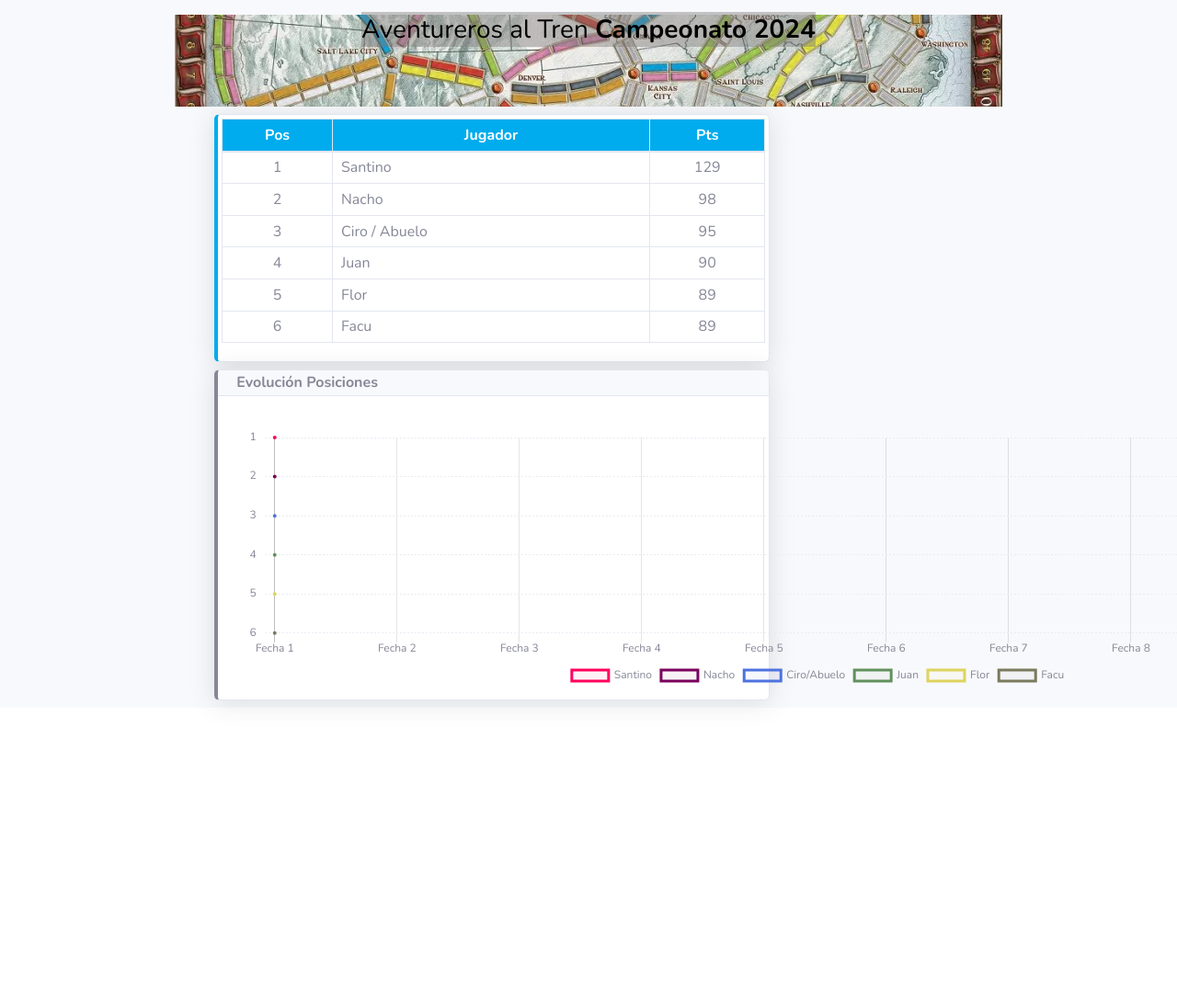
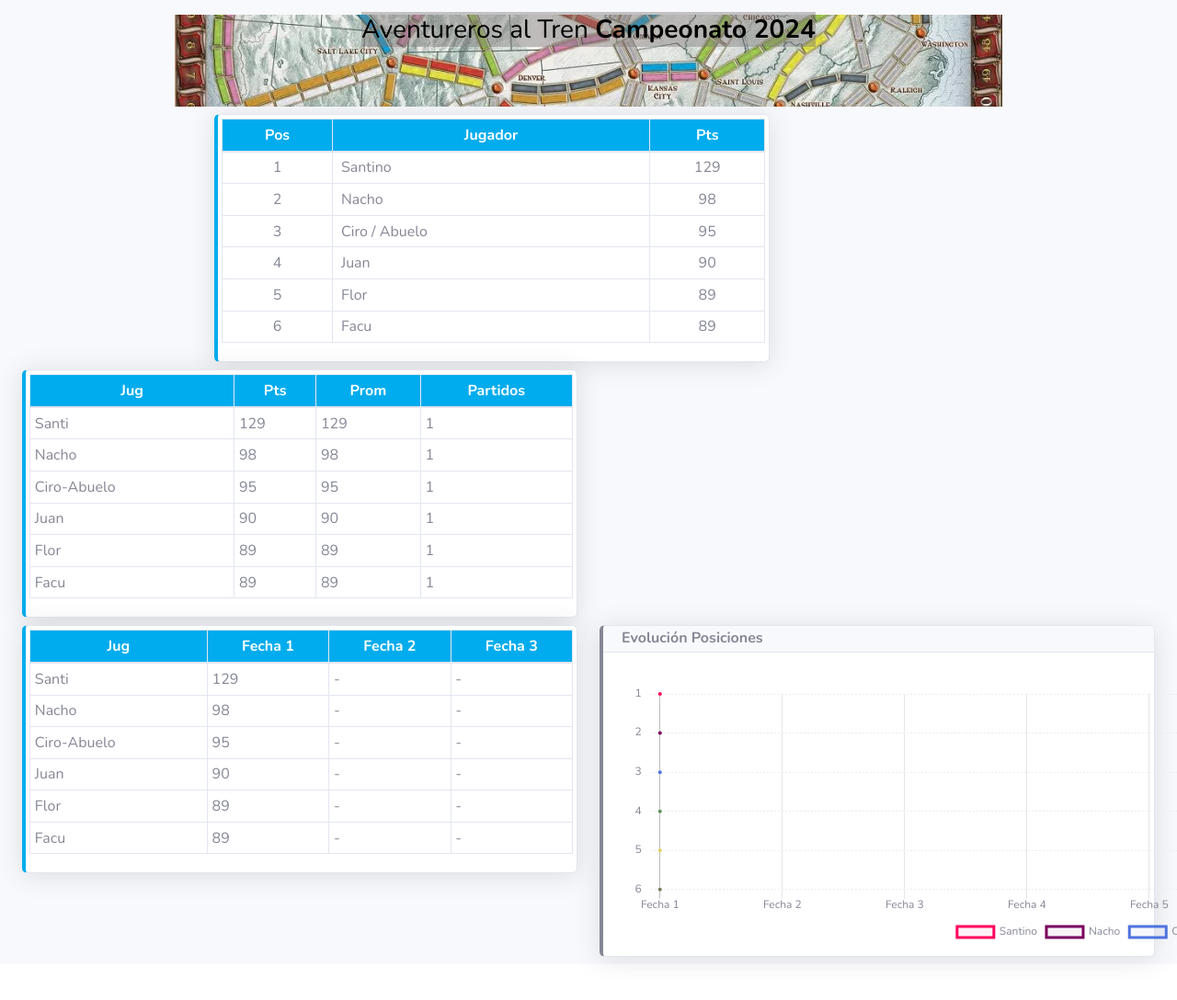
Before and after one commit to imendez81/Trenes, a website with bundled scripts: page index.html in a window 1280 px wide. Shown: the whole page at 92% size. Before the commit the page ends 834 px from the top, so only its background shows below. Built offline with nearby package versions, Linux system fonts and the light colour scheme.

Commit message:
Update index.html
+ tables

```diff
--- a/index.html
+++ b/index.html
@@ -107,6 +107,72 @@
             <div class="col-12 col-xl-1"></div>
             <div class="col-12 col-xl-1"></div>
             <div class="col-12 col-xl-1"></div>
+
+            <div class="col-12 col-xl-1"></div>
+            <div class="col-12 col-xl-1"></div>
+            <div class="col-12 col-xl-1"></div>
+            <div class="col-12 col-xl-1"></div>
+            <div class="col-12 col-xl-1"></div>
+            <div class="col-12 col-xl-1"></div>
+
+            <!-- Area Chart -->
+            <div class="col-xl-6 col-lg-6">
+              <div class="card shadow mb-2 border-left-primary">
+                <div class="card-body" style="padding: 0.25rem;">
+                  <div class="table-responsive">
+                    <table class="table table-bordered table-hover table-sm" id="dataTable2" width="100%" cellspacing="0">
+
+                    <thead class="text-center bg-primary" style="color: white;">
+                        <tr><th>Jug</th><th>Pts</th><th>Prom</th><th>Partidos</th></tr>
+                    </thead>
+
+                    <tbody>
+                 			<tr><td>Santi</td><td>129</td><td>129</td><td>1</td></tr>
+                			<tr><td>Nacho</td><td>98</td><td>98</td><td>1</td></tr>
+                			<tr><td>Ciro-Abuelo</td><td>95</td><td>95</td><td>1</td></tr>
+                			<tr><td>Juan</td><td>90</td><td>90</td><td>1</td></tr>
+                			<tr><td>Flor</td><td>89</td><td>89</td><td>1</td></tr>
+                			<tr><td>Facu</td><td>89</td><td>89</td><td>1</td></tr>
+		                </tbody>
+
+                    </table>
+                  </div>
+                </div>
+              </div>
+            </div>
+
+	          <div class="col-12 col-xl-1"></div>
+            <div class="col-12 col-xl-1"></div>
+            <div class="col-12 col-xl-1"></div>
+            <div class="col-12 col-xl-1"></div>
+            <div class="col-12 col-xl-1"></div>
+            <div class="col-12 col-xl-1"></div>
+
+            <!-- Area Chart -->
+            <div class="col-xl-6 col-lg-6">
+              <div class="card shadow mb-2 border-left-primary">
+                <div class="card-body" style="padding: 0.25rem;">
+                  <div class="table-responsive">
+                    <table class="table table-bordered table-hover table-sm" id="dataTable3" width="100%" cellspacing="0">
+
+                    <thead class="text-center bg-primary" style="color: white;">
+                        <tr><th>Jug</th><th>Fecha 1</th><th>Fecha 2</th><th>Fecha 3</th></tr>
+                    </thead>
+
+                    <tbody>
+                 			<tr><td>Santi</td><td>129</td><td>-</td><td>-</td></tr>
+                			<tr><td>Nacho</td><td>98</td><td>-</td><td>-</td></tr>
+                			<tr><td>Ciro-Abuelo</td><td>95</td><td>-</td><td>-</td></tr>
+                			<tr><td>Juan</td><td>90</td><td>-</td><td>-</td></tr>
+                			<tr><td>Flor</td><td>89</td><td>-</td><td>-</td></tr>
+                			<tr><td>Facu</td><td>89</td><td>-</td><td>-</td></tr>
+              		  </tbody>
+
+                    </table>
+                  </div>
+                </div>
+              </div>
+            </div>
 
             <!-- Area Chart -->
             <div class="col-xl-6 col-lg-6">
@@ -347,6 +413,38 @@
 
   </script>
 
+    <script>
+    $(document).ready(function() {
+    $('table.display').DataTable();
+    } );
+  </script>
+
+  <script>
+  $('#dataTable').dataTable( {
+      columnDefs: [//
+      { targets: [0, 1, 2], className:'text-left dt-head-center' },//
+      { targets: [3, 4, 5, 6, 7, 8, 9], className:'text-right dt-head-center' },//
+      // { targets: '_all', className:'dt-center' }//
+      ],//
+    "order": [[1, 'desc'], [0, 'asc']],
+    "pageLength": 25//
+    }
+   );
+  </script>
+
+  <script>
+  $('#dataTable2').dataTable( {
+      columnDefs: [//
+      { targets: [0, 1, 2], className:'text-left dt-head-center' },//
+      { targets: [3, 4, 5, 6, 7, 8, 9], className:'text-right dt-head-center' },//
+      // { targets: '_all', className:'dt-center' }//
+      ],//
+    "order": [[1, 'asc']],
+    "pageLength": 25//
+    }
+   );
+  </script>
+
 </body>
 
 </html>
```
